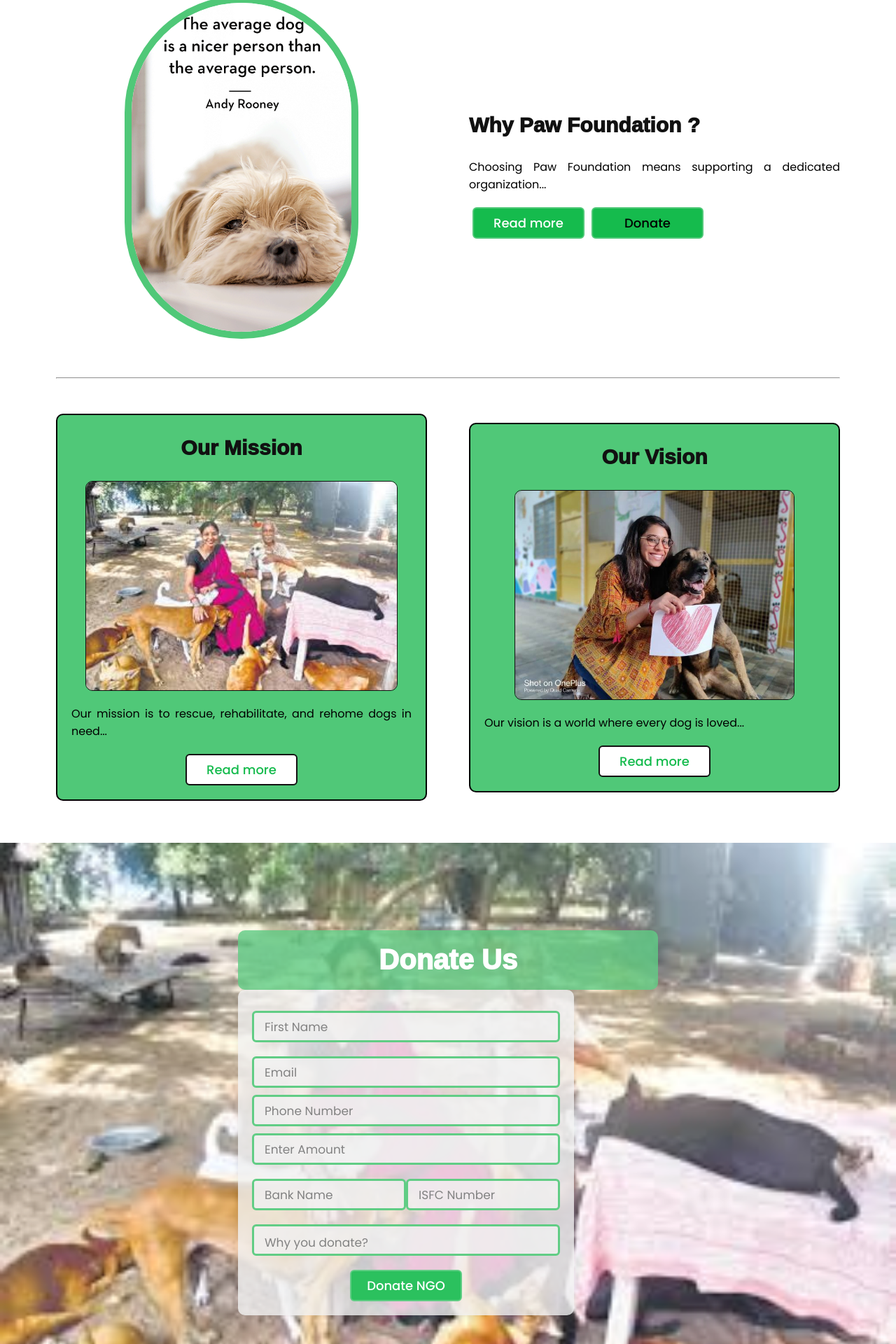
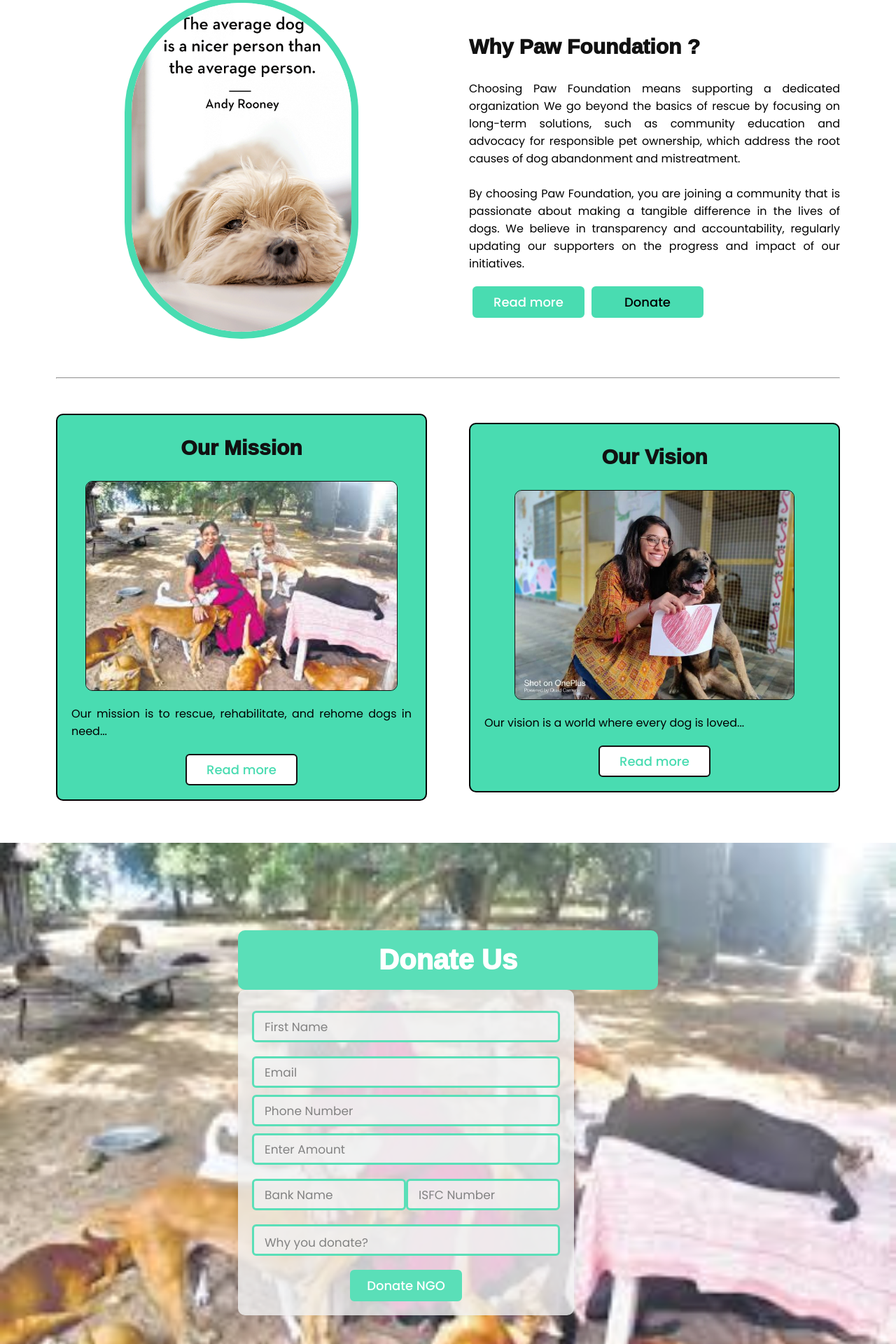
Before and after one commit to deshhnajain/Paw-Foundation, a PHP site: page / in a window 1280 px wide. Shown: the part 1560-3480 px from the top of the page at 70% size. Run offline with PHP 8.4, Linux system fonts and the light colour scheme.

Commit message:
Initial Commit

```diff
--- a/CSS/style.css
+++ b/CSS/style.css
@@ -232,13 +242,13 @@ nav .signup-link:hover {
     border-radius: 6px;
     cursor: pointer;
     flex-wrap: nowrap;
-    background: #15bb4d;
-    border: 2px solid #50C878;
+    background: #49dcb1;
+    border: 2px solid #49dcb1;
     transition: all 0.3s ease;
 }
 
 .about-us .contact-content .left .button-area button:hover {
-    color: #50C878;
+    color: #49dcb1;
     background: none;
 }
 
@@ -250,7 +260,7 @@ nav .signup-link:hover {
 
 .about-us .about-us-logo img {
     height: 490px;
-    border: 10px solid #50C878;
+    border: 10px solid #49dcb1;
     border-radius: 1000PX;
     margin: auto;
 }
@@ -266,7 +276,7 @@ nav .signup-link:hover {
 .about-us .contact-content2 .column {
     width: calc(50% - 30px);
     border: 2px solid black;
-    background-color: #50C878;
+    background-color: #49dcb1;
     border-radius: 10px;
 }
 
@@ -289,7 +299,7 @@ nav .signup-link:hover {
 }
 
 .about-us .contact-content2 .left .button-area button {
-    color: #15bb4d;
+    color: #49dcb1;
     display: block;
     width: 160px !important;
     height: 45px;
@@ -323,7 +333,7 @@ nav .signup-link:hover {
 }
 
 .title-container {
-    background: rgba(80, 200, 120, 0.8);
+    background: #49dcb1;
     width: 100%;
     padding: 20px 0;
     border-radius: 10px;
@@ -375,7 +385,7 @@ nav .signup-link:hover {
     height: 100%;
     width: 100%;
     background-color: rgba(241, 241, 241, 0.8);
-    border: 3px solid #50C878;
+    border: 3px solid #49dcb1;
     border-radius: 6px;
     padding: 0 15px;
     font-size: 17px;
@@ -408,13 +418,13 @@ nav .signup-link:hover {
     font-weight: 500;
     border-radius: 6px;
     cursor: pointer;
-    background: #15bb4d;
-    border: 2px solid #50C878;
+    background: #49dcb1;
+    border: 2px solid #49dcb1;
     transition: all 0.3s ease;
 }
 
 .donet form .button-area button:hover {
-    color: #50C878;
+    color: #49dcb1;
     background: none;
 }
 
--- a/index.php
+++ b/index.php
@@ -37,13 +37,32 @@
             <form id="signup-form" class="signup-form" style="display: none;">
                 <h2>Signup to Paw Foundation</h2>
                 <div class="field">
-                    <input type="text" name="name" placeholder="Name" required>
+                    <label for="first_name">First Name:</label>
+                    <input type="text" id="first_name" name="first_name" required>
                 </div>
                 <div class="field">
-                    <input type="email" name="email" placeholder="Email" required>
+                    <label for="last_name">Last Name:</label>
+                    <input type="text" id="last_name" name="last_name" required>
                 </div>
                 <div class="field">
-                    <input type="password" name="password" placeholder="Password" required>
+                    <label for="gender">Gender:</label>
+                    <select name="gender" id="gender" required>
+                        <option value="Male">Male</option>
+                        <option value="Female">Female</option>
+                        <option value="Other">Other</option>
+                    </select>
+                </div>
+                <div class="field">
+                    <label for="contact_number">Contact Number:</label>
+                    <input type="tel" id="contact_number" name="contact_number" pattern="[0-9]{10}" required>
+                </div>
+                <div class="field">
+                    <label for="address">Address:</label>
+                    <input type="text" id="address" name="address" required>
+                </div>
+                <div class="field">
+                    <label for="email_signup">Email:</label>
+                    <input type="email" id="email_signup" name="email" required>
                 </div>
                 <div class="button-area">
                     <input type="submit" value="Signup">
@@ -87,7 +106,7 @@
             <div class="contact-content">
                 <div class="column left">
                     <div class="title2">About Paw Foundation</div>
-                    <p>Paw Foundation is a dedicated non-profit organization committed to the welfare and protection of dogs...</p>
+                    <p>Paw Foundation is a dedicated non-profit organization committed to the welfare and protection of dogs. Established with a mission to create a safer and more compassionate world for our furry friends, we focus on rescuing, rehabilitating, and rehoming dogs in need.<br><br> At Paw Foundation, we believe every dog deserves a chance at a happy, healthy life. Our adoption services carefully match dogs with loving families, ensuring a perfect fit for both the pet and the owner. </p>
                     <div class="button-area">
                         <button type="submit">Read more</button>
                     </div>
@@ -107,7 +126,7 @@
                 </div>
                 <div class="column left">
                     <div class="title2">Why Paw Foundation ?</div>
-                    <p>Choosing Paw Foundation means supporting a dedicated organization...</p>
+                    <p>Choosing Paw Foundation means supporting a dedicated organization We go beyond the basics of rescue by focusing on long-term solutions, such as community education and advocacy for responsible pet ownership, which address the root causes of dog abandonment and mistreatment.<br><br>By choosing Paw Foundation, you are joining a community that is passionate about making a tangible difference in the lives of dogs. We believe in transparency and accountability, regularly updating our supporters on the progress and impact of our initiatives.</p>
                     <div class="button-area">
                         <button type="submit">Read more</button>
                         <button type="submit"><a href="#donet" style="text-decoration: none; color:black">Donate</a></button>
```
Also changed, not shown: other parts of CSS/style.css (+26 -16 lines).
